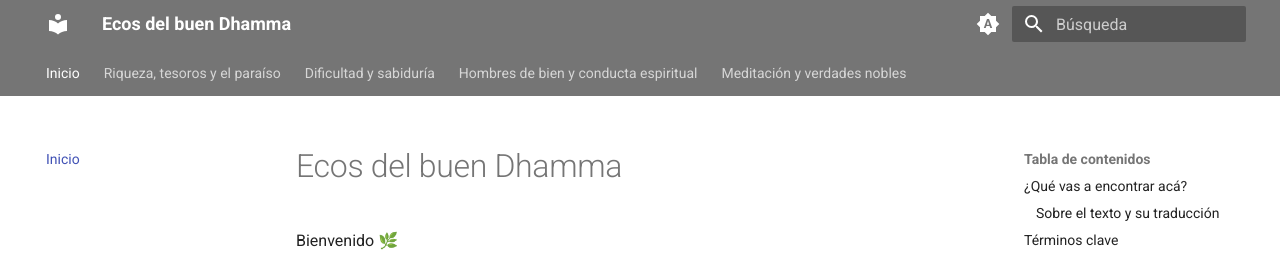
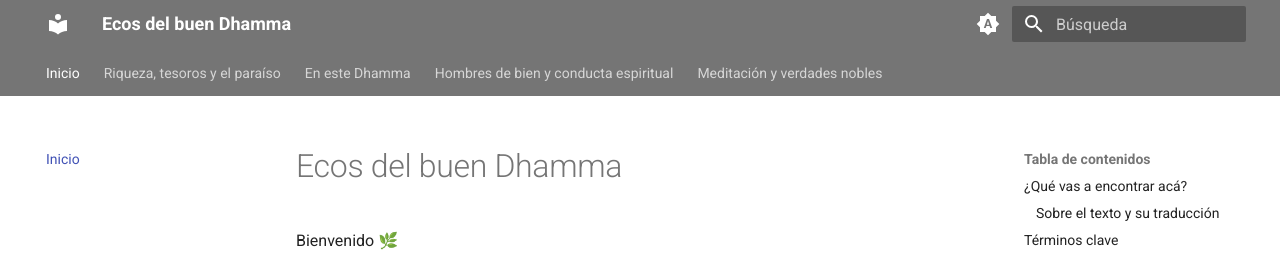
Before and after one commit to mjaviem/suttas-spanish, an MkDocs documentation site: the page built from docs/index.md, in a window 1280 px wide and 900 px high. Shown: the top 257 px of the window. Built offline with MkDocs 1.6.1 and Material for MkDocs 9.7.7, drawn with Linux system fonts in a browser that asks for light colours.

Commit message:
Update index page

```diff
--- a/mkdocs.yml
+++ b/mkdocs.yml
@@ -57,7 +57,7 @@ nav:
       - AN 5.245 Dutiyaduccaritasutta – Discurso segundo de la mala conducta: AN-5.245.md
       - AN 5.35 Dānānisaṁsasutta – Discurso de las ventajas de regalar: AN-5.35.md
       - AN 8.33 Dānavatthusutta – Discurso de los fundamentos de regalar: AN-8.33.md
-  - Dificultad y sabiduría:
+  - En este Dhamma:
       - AN 10.66 Dutiyasukhasutta – Discurso segundo de la satisfacción: AN-10.66.md
       - AN 3.55 Nibbutasutta – Discurso de lo disipado: AN-3.55.md
   - Hombres de bien y conducta espiritual:
```
